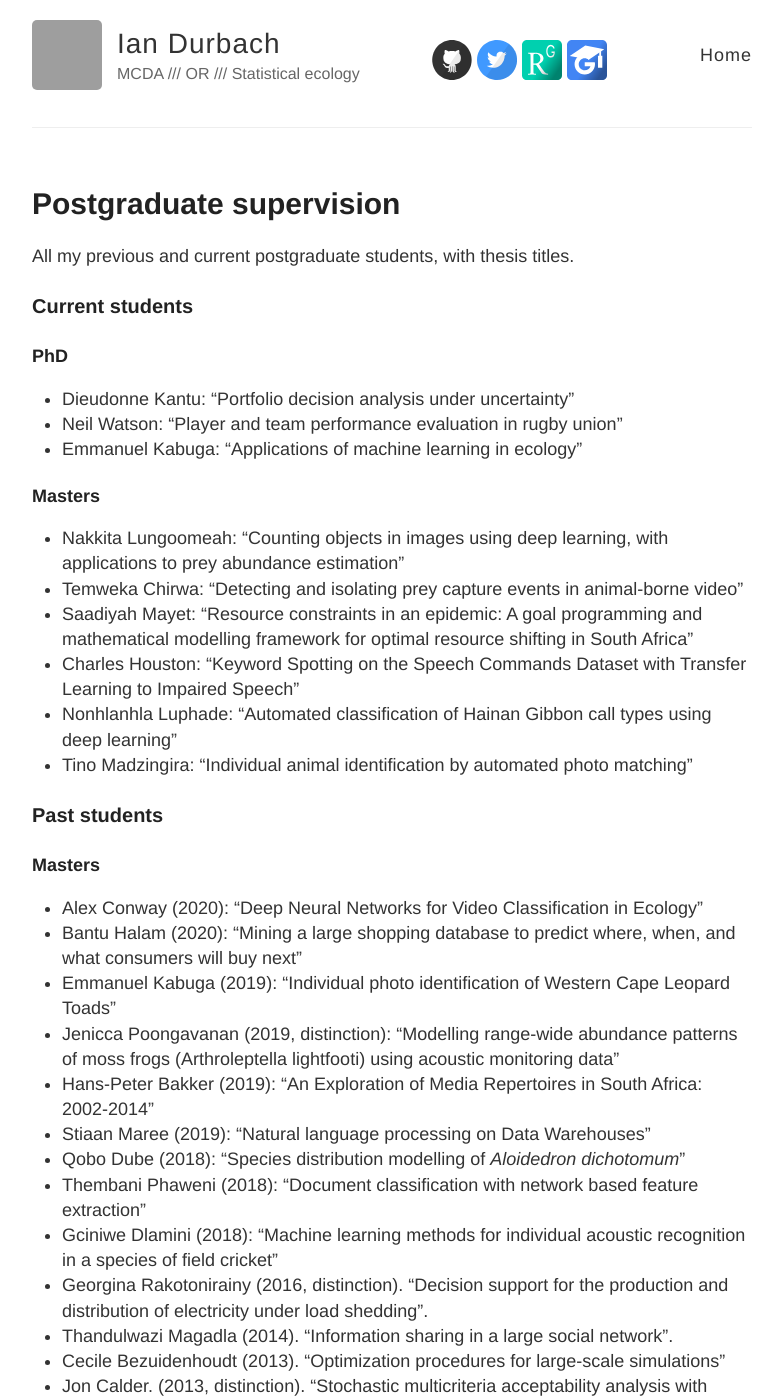
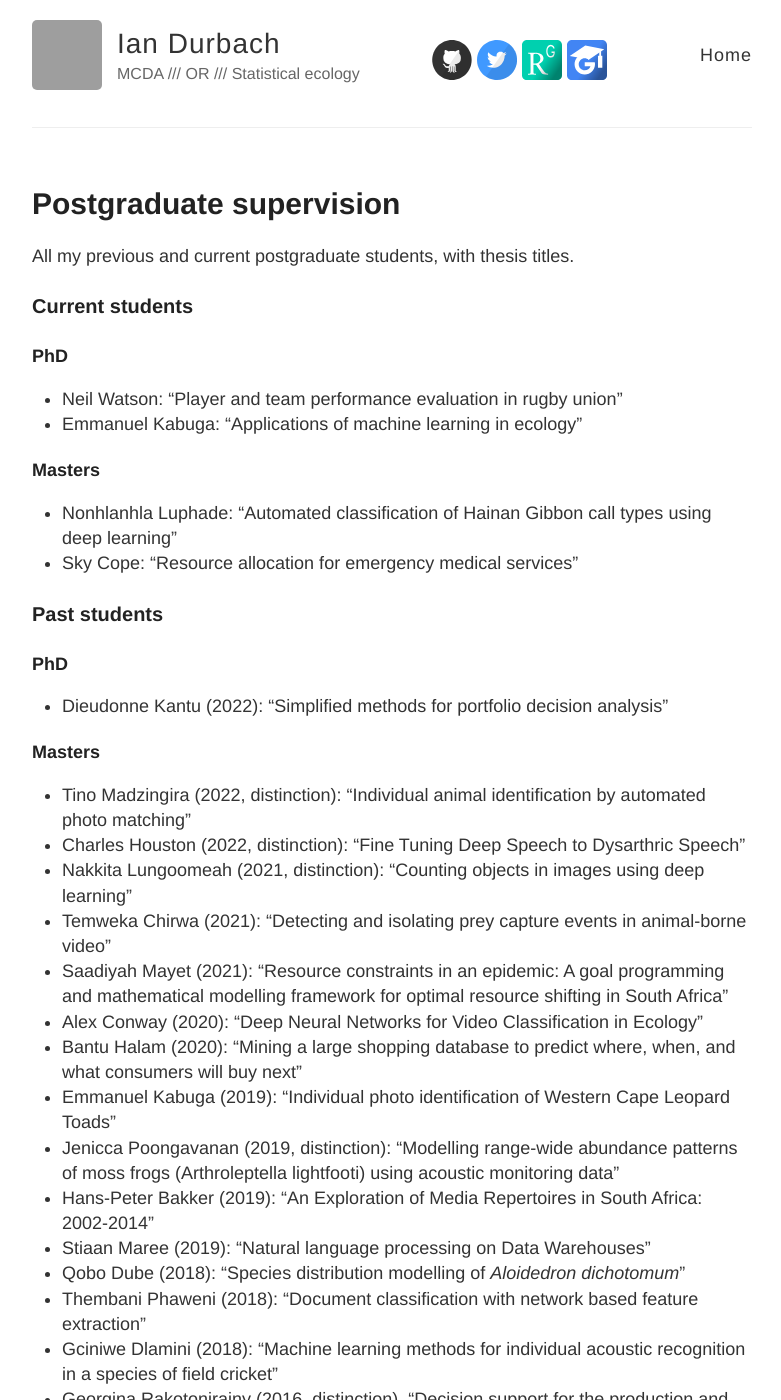
Before and after one commit to iandurbach/iandurbach.github.io, a Jekyll site: the page built from _posts/2017-09-07-students.md, in a window 1280 px wide and 1400 px high. Shown: the whole window, without its empty margins (248-1029 px from the left). Built offline with Jekyll 4.4.1, drawn with Linux system fonts in a browser that asks for light colours; some of the changed text lies outside the part shown; grey boxes are pictures that could not be loaded.

Commit message:
Update 2017-09-07-students.md

```diff
--- a/_posts/2017-09-07-students.md
+++ b/_posts/2017-09-07-students.md
@@ -9,23 +9,27 @@ All my previous and current postgraduate students, with thesis titles.
 
 ##### PhD
 
-- Dieudonne Kantu: “Portfolio decision analysis under uncertainty”
 - Neil Watson: “Player and team performance evaluation in rugby union”
 - Emmanuel Kabuga: "Applications of machine learning in ecology"
 
 ##### Masters
 
-- Nakkita Lungoomeah: "Counting objects in images using deep learning, with applications to prey abundance estimation"
-- Temweka Chirwa: “Detecting and isolating prey capture events in animal-borne video”
-- Saadiyah Mayet: "Resource constraints in an epidemic: A goal programming and mathematical modelling framework for optimal resource shifting in South Africa"
-- Charles Houston: "Keyword Spotting on the Speech Commands Dataset with Transfer Learning to Impaired Speech"
 - Nonhlanhla Luphade: "Automated classification of Hainan Gibbon call types using deep learning"
-- Tino Madzingira: "Individual animal identification by automated photo matching"
+- Sky Cope: "Resource allocation for emergency medical services"
 
 ### Past students
 
+##### PhD
+
+- Dieudonne Kantu (2022): “Simplified methods for portfolio decision analysis”
+
 ##### Masters
 
+- Tino Madzingira (2022, distinction): "Individual animal identification by automated photo matching"
+- Charles Houston (2022, distinction): "Fine Tuning Deep Speech to Dysarthric Speech"
+- Nakkita Lungoomeah (2021, distinction): "Counting objects in images using deep learning"
+- Temweka Chirwa (2021): “Detecting and isolating prey capture events in animal-borne video”
+- Saadiyah Mayet (2021): "Resource constraints in an epidemic: A goal programming and mathematical modelling framework for optimal resource shifting in South Africa"
 - Alex Conway (2020): “Deep Neural Networks for Video Classification in Ecology”
 - Bantu Halam (2020): “Mining a large shopping database to predict where, when, and what consumers will buy next”
 - Emmanuel Kabuga (2019): “Individual photo identification of Western Cape Leopard Toads”
@@ -42,6 +46,7 @@ All my previous and current postgraduate students, with thesis titles.
 
 ##### AIMS Structured Masters
 
+- Nobuhle Mutombeni (2022): "Predicting Avalanche Risk using Environmental Covariates"
 - Lambert Kubwimana (2018): "Classifying the behaviour of African penguins from animal-borne cameras"
 - Emmanuel Kabuga (2017, distinction): “Predicting Next Purchase Probabilities using Random Survival Forests”
 - Evans Yeboah (2017): “Modelling Consumer Choice using Compositional Data Analysis”
```
